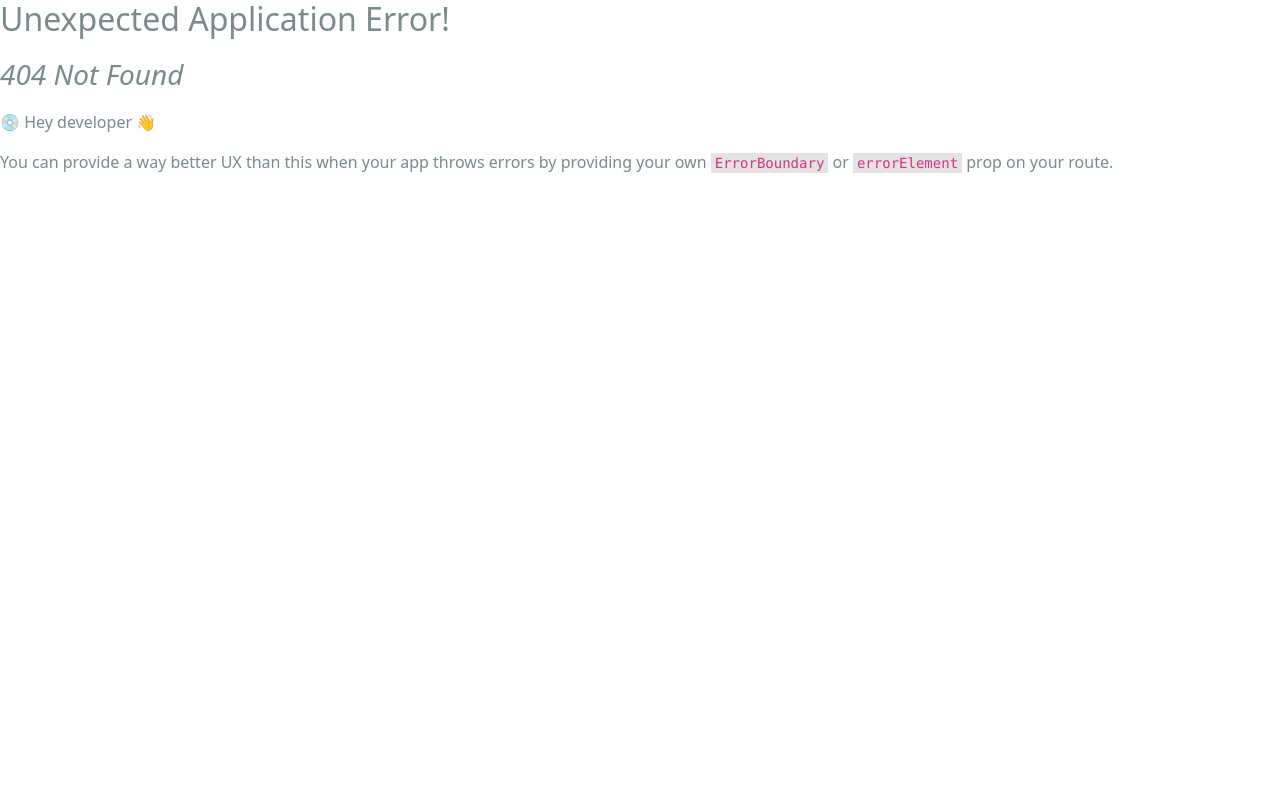
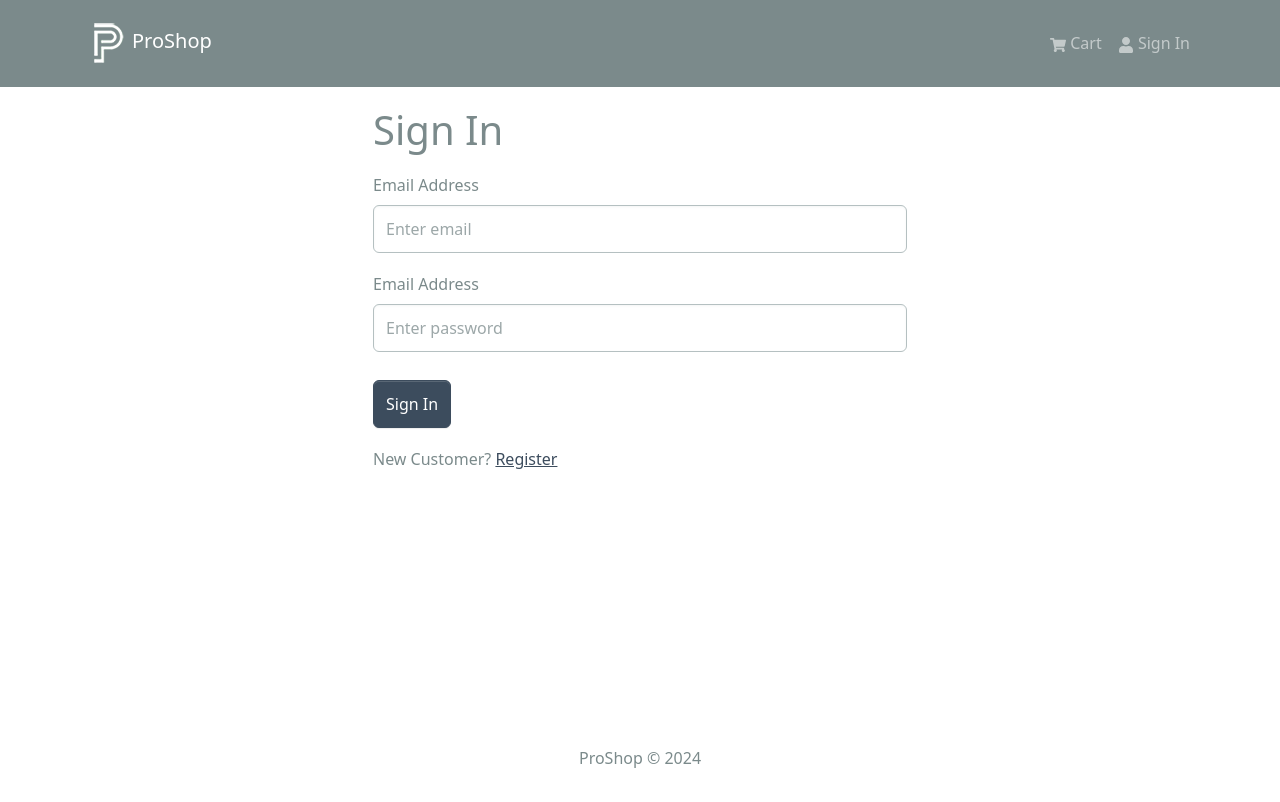
Before and after one commit to SabaMarghania1/PROSHOP, a React app in the folder frontend/: page /login in a window 1280 px wide. Before the commit this address had no page. Shown: the top 802 px of the page. Built offline with nearby package versions, Linux system fonts and the light colour scheme; the HTML template or start-up script is replaced by a standard one.

Commit message:
start login screen and slices

```diff
--- /dev/null
+++ b/frontend/src/Components/FormContainer.jsx
@@ -0,0 +1,13 @@
+import { Container, Row, Col } from "react-bootstrap";
+
+export default function FormContainer({ children }) {
+  return (
+    <Container>
+      <Row className="justify-content-md-center">
+        <Col xs={12} md={6}>
+          {children}
+        </Col>
+      </Row>
+    </Container>
+  );
+}
--- a/frontend/src/main.jsx
+++ b/frontend/src/main.jsx
@@ -18,6 +18,7 @@
 import "./assets/styles/bootstrap.custom.css";
 import "./assets/styles/index.css";
 import CartScreen from "./screens/CartScreen.jsx";
+import LoginScreen from "./screens/LoginScreen.jsx";
 
 const router = createBrowserRouter(
   createRoutesFromElements(
@@ -25,6 +26,7 @@
       <Route index element={<HomeScreen />} />
       <Route path="/products/:id" element={<ProductScreen />} />
       <Route path="/cart" element={<CartScreen />} />
+      <Route path="/login" element={<LoginScreen />} />
     </Route>
   )
 );
--- /dev/null
+++ b/frontend/src/screens/LoginScreen.jsx
@@ -0,0 +1,52 @@
+import { useState } from "react";
+import { Link } from "react-router-dom";
+import { Form, Button, Row, Col } from "react-bootstrap";
+import FormContainer from "../Components/FormContainer";
+
+const LoginScreen = () => {
+  const [email, setEmail] = useState("");
+  const [password, setPassword] = useState("");
+
+  const submitHandler = (e) => {
+    e.preventDefault();
+    console.log(submit);
+  };
+  return (
+    <FormContainer>
+      <h1>Sign In</h1>
+      <Form onSubmit={submitHandler}>
+        <Form.Group controlId="email" className="my-3">
+          <Form.Label>Email Address</Form.Label>
+          <Form.Control
+            type="email"
+            placeholder="Enter email"
+            value={email}
+            onChange={(e) => setEmail(e.target.value)}
+          ></Form.Control>
+        </Form.Group>
+
+        <Form.Group controlId="password" className="my-3">
+          <Form.Label>Email Address</Form.Label>
+          <Form.Control
+            type="password"
+            placeholder="Enter password"
+            value={password}
+            onChange={(e) => setPassword(e.target.value)}
+          ></Form.Control>
+        </Form.Group>
+
+        <Button type="submit" variant="primary" className="mt-2">
+          Sign In
+        </Button>
+      </Form>
+
+      <Row className="py-3">
+        <Col>
+          New Customer? <Link to="/register">Register</Link>
+        </Col>
+      </Row>
+    </FormContainer>
+  );
+};
+
+export default LoginScreen;
--- a/frontend/src/slices/apiSlice.js
+++ b/frontend/src/slices/apiSlice.js
@@ -1,6 +1,4 @@
 import { createApi, fetchBaseQuery } from "@reduxjs/toolkit/query/react";
-
-import { BASE_URL } from "../constants";
 
 const baseQuery = fetchBaseQuery({
   baseUrl: "",
--- /dev/null
+++ b/frontend/src/slices/authSlice.js
@@ -0,0 +1,22 @@
+import { createSlice } from "@reduxjs/toolkit";
+
+const initialState = {
+  userInfo: localStorage.getItem("userInfo")
+    ? JSON.parse(localStorage.getItem("userInfo"))
+    : null,
+};
+
+const authSlice = createSlice({
+  name: "auth",
+  initialState,
+  reducers: {
+    setCredentials: (state, action) => {
+      state.userInfo = action.payload;
+      localStorage.setItem("userInfo", JSON.stringify(action.payload));
+    },
+  },
+});
+
+export default authSlice.reducer;
+
+export const { setCredentials } = authSlice.actions;
--- a/frontend/store.js
+++ b/frontend/store.js
@@ -2,11 +2,13 @@
 
 import { apiSlice } from "./src/slices/apiSlice";
 import cartSliceReducer from "./src/slices/cartSlice";
+import authSliceReducer from "./src/slices/authSlice";
 
 const store = configureStore({
   reducer: {
     [apiSlice.reducerPath]: apiSlice.reducer,
     cart: cartSliceReducer,
+    auth: authSliceReducer,
   },
   middleware: (getDefaultMiddleware) =>
     getDefaultMiddleware().concat(apiSlice.middleware),
```
Also changed, not shown: frontend/src/slices/usersApiSlice.js (added, +16 -0 lines).
